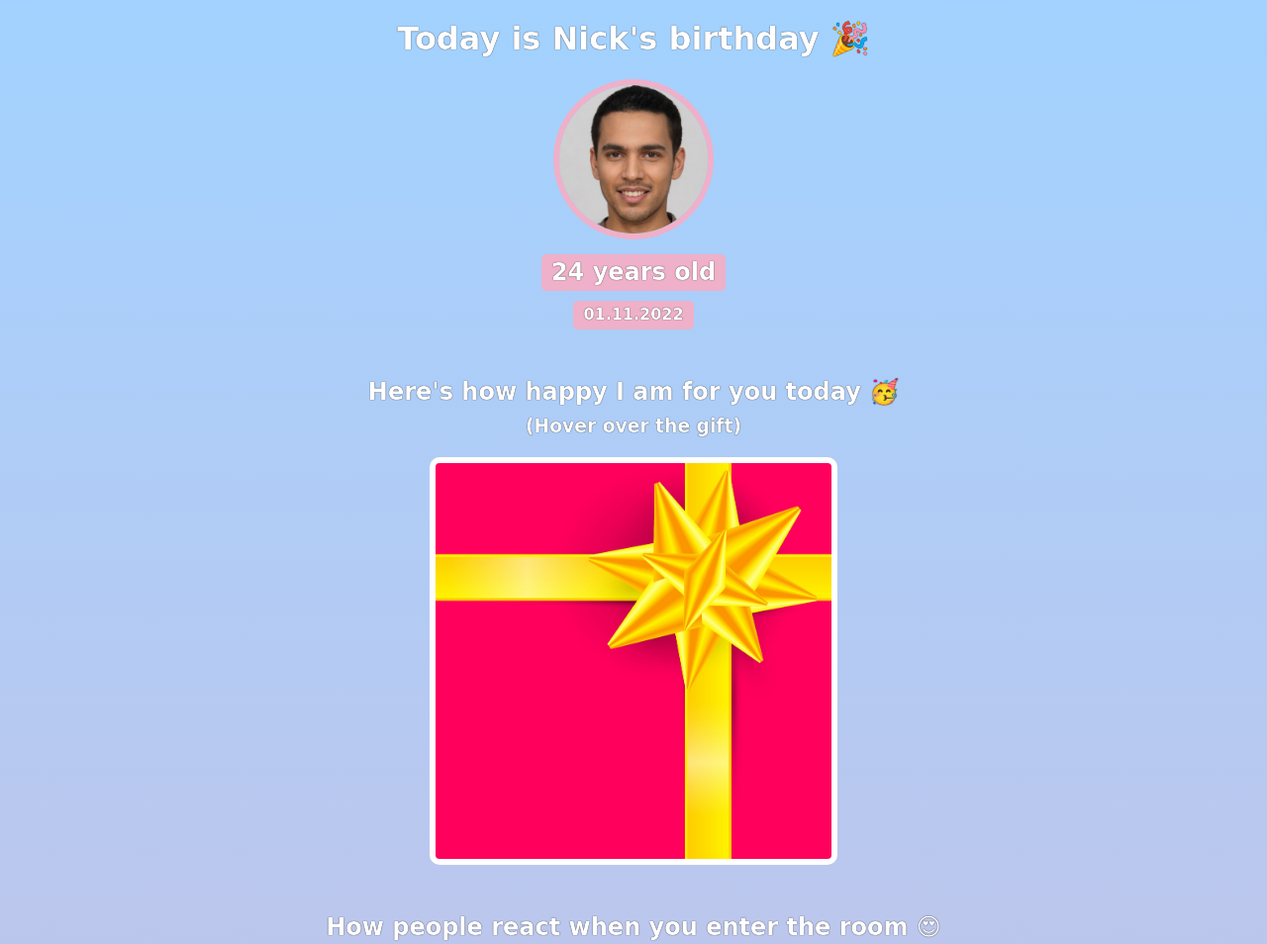
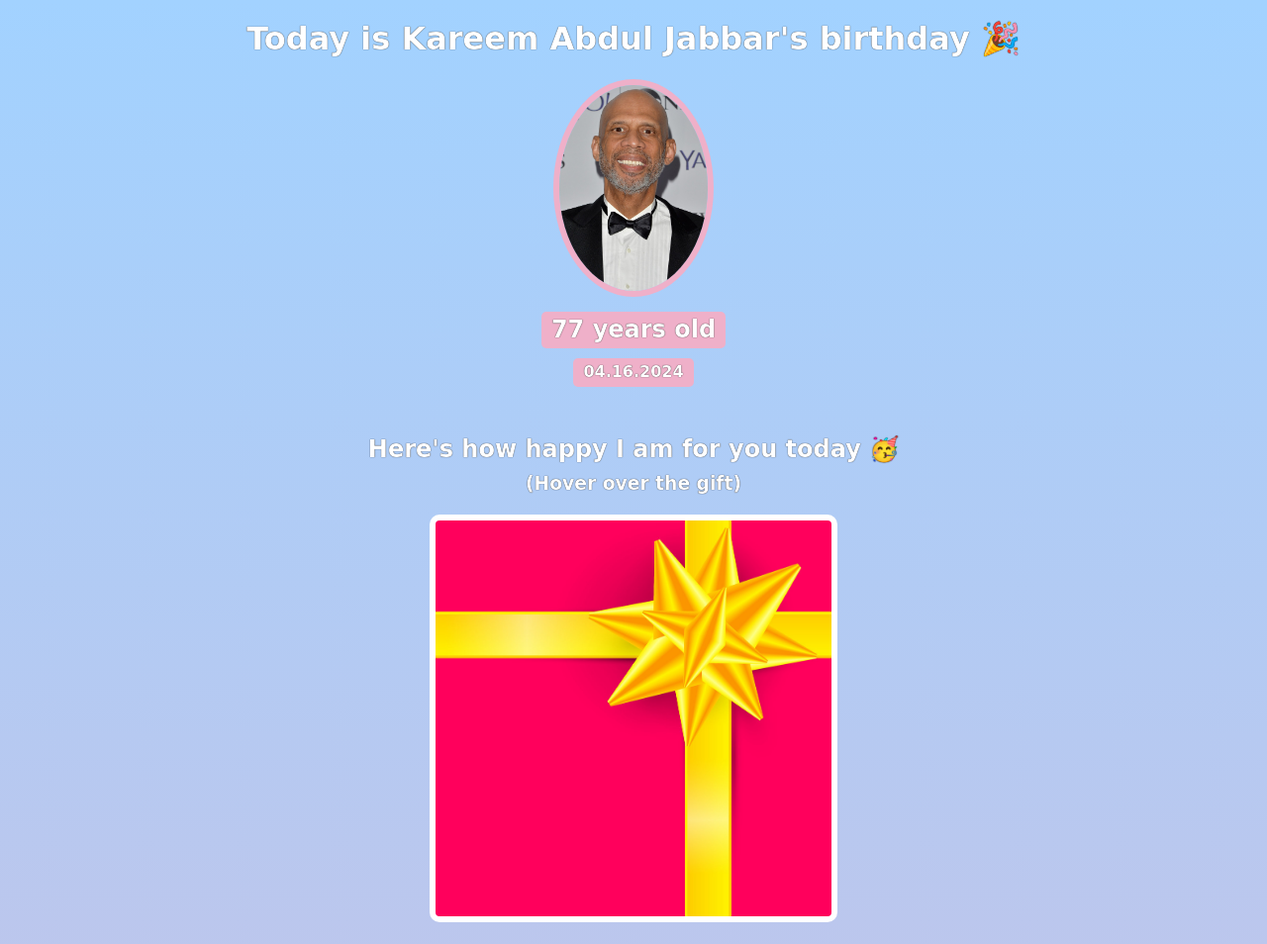
Before and after one commit to rontep/birthday-gift-site, a plain HTML site: page index.html in a window 1280 px wide. Shown: the top 954 px of the page at 99% size. Drawn offline with nearby package versions, Linux system fonts and the light colour scheme; a web font is replaced by a local one.

Commit message:
Commit personalized Kareem version files

```diff
--- a/index.html
+++ b/index.html
@@ -7,10 +7,10 @@
     </head>
     <body>
         <div id="header">
-            <h1>Today is Nick's birthday 🎉</h1>
-            <img id="bff-img" src="images/nick.jpg">
-            <h2 id="bday-age">24 years old</h2>
-            <h4 id="bday-date">01.11.2022</h4>
+            <h1>Today is Kareem Abdul Jabbar's birthday 🎉</h1>
+            <img id="bff-img" src="images/kareem-abdul-jabbar.jpeg">
+            <h2 id="bday-age">77 years old</h2>
+            <h4 id="bday-date">04.16.2024</h4>
         </div>
 
         <div class="gift-section">
--- a/vite.config.js
+++ /dev/null
@@ -1,6 +0,0 @@
-import {defineConfig} from 'vite'
-
-
-export default defineConfig({
-	plugins: []
-})
```
Also changed, not shown: package.json (deleted, +0 -13 lines), README.md, images/kareem-abdul-jabbar.jpeg (added), 1 other file.
